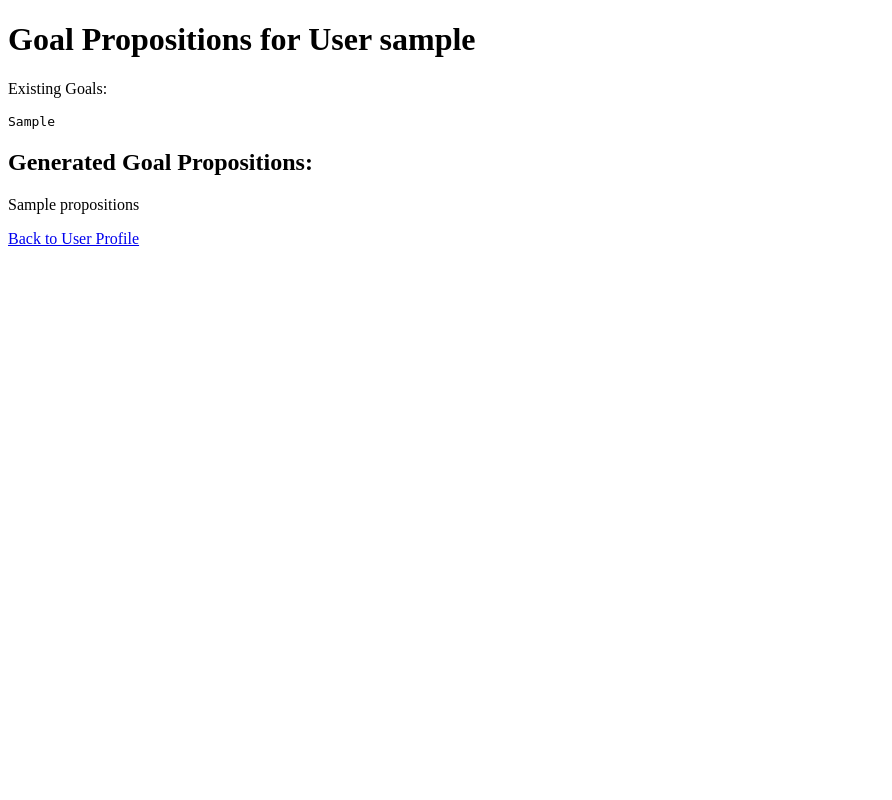
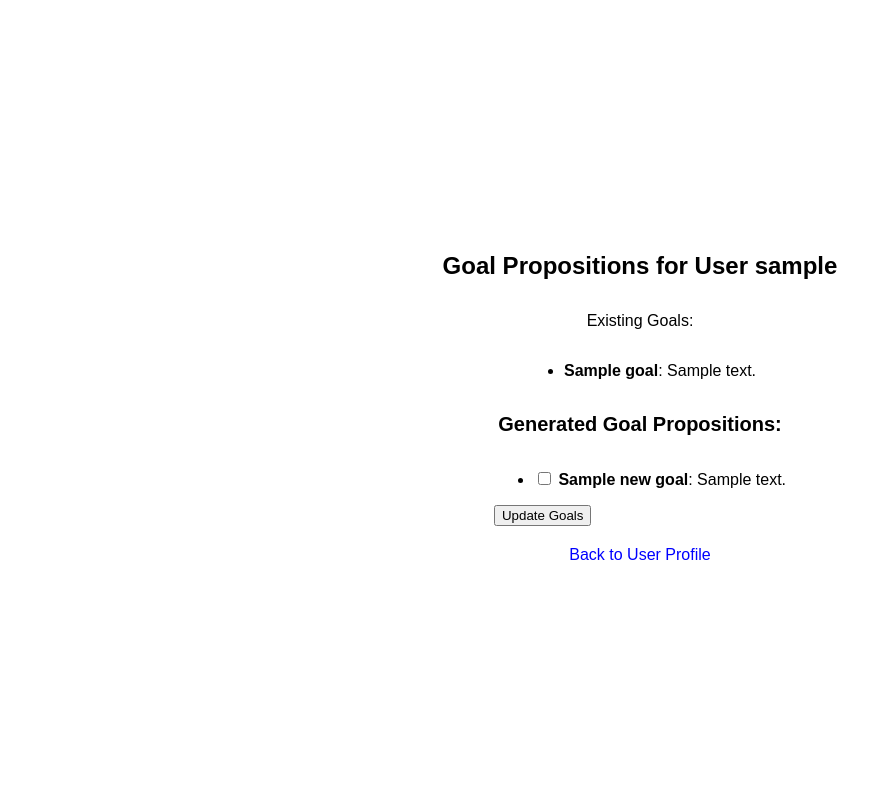
Before and after one commit to AndrewCheUA/TaskTuner_AI, a Flask app: template templates/goal_propositions.html in a window 1280 px wide. Shown: the whole page, without its empty margins (0-892 px from the left). Run offline with Flask 3, Linux system fonts and the light colour scheme; the template is opened without the code that fills it: most values are stand-ins (such as "Sample title", 1, 10 or a date in 2020); parts of the project's set-up code (start-up, migrations or seed data) failed here and were passed over.

Commit message:
Goal Propositions update to DB

```diff
--- a/ai_app.py
+++ b/ai_app.py
@@ -105,10 +105,36 @@ def goal_propositions(user_id):
     # Generate goal propositions
     propositions = goals_proposition(existing_goals, user.name, user.preferred_hours, user.hold_back,
                                      user.start_preference)
+
+    goal_sections = propositions.split("Goal id: ")[1:]
+
+    new_goals = []
+    # Process each goal section
+    for goal_section in goal_sections:
+        goal_info = goal_section.split("; ")
+        goal = {"goal_id": int(goal_info[0]), "goal_title": goal_info[1].split(": ")[1],
+                "goal_description": goal_info[2].split(": ")[1]}
+        new_goals.append(goal)
+
     # print(propositions)
     return render_template('goal_propositions.html', user_id=user_id, user_name=user.name,
-                           existing_goals=existing_goals,
-                           propositions=propositions)
+                           db_existing_goals=db_existing_goals,
+                           new_goals=new_goals)
+
+@app.route('/update_goals/<int:user_id>', methods=['POST'])
+def update_goals(user_id):
+    selected_goal_ids = request.form.getlist('selected_goals')
+    selected_goal_titeles = request.form.getlist('goal_titles')
+    selected_goal_descriptions = request.form.getlist('goal_descriptions')
+
+    for goal_id, title, description in zip(selected_goal_ids, selected_goal_titeles, selected_goal_descriptions):
+        goal_to_update = session.query(Goal).filter_by(id=goal_id).first()
+        goal_to_update.title = title
+        goal_to_update.description = description
+        session.commit()
+        print("GOAL UPDATED         !!!!!!!!!!!!!!!!!!!!!")
+
+    return redirect(url_for('user_profile', user_id=user_id))
 
 
 if __name__ == '__main__':
--- a/templates/goal_propositions.html
+++ b/templates/goal_propositions.html
@@ -2,15 +2,71 @@
 <html>
 <head>
     <title>Goal Propositions</title>
+    <style>
+        body {
+            display: flex;
+            flex-direction: column;
+            align-items: center;
+            justify-content: center;
+            min-height: 100vh;
+            margin: 0;
+            font-family: Arial, sans-serif;
+        }
+
+        h1, h2, p, pre, a {
+            max-width: 80%;
+        }
+
+        h1 {
+            font-size: 24px;
+            text-align: center;
+        }
+
+        h2 {
+            font-size: 20px;
+            text-align: center;
+        }
+
+        p, pre {
+            font-size: 16px;
+            text-align: center;
+        }
+
+        a {
+            display: block;
+            margin-top: 20px;
+            text-align: center;
+            text-decoration: none;
+            color: blue;
+        }
+    </style>
 </head>
 <body>
     <h1>Goal Propositions for User {{ user_name }}</h1>
 
     <p>Existing Goals:</p>
-    <pre>{{ existing_goals }}</pre>
+    <ul>
+        {% for goal in db_existing_goals %}
+            <li>
+                <strong>{{ goal.title }}</strong>: {{ goal.description }}
+            </li>
+        {% endfor %}
+    </ul>
 
     <h2>Generated Goal Propositions:</h2>
-    <p>{{ propositions }}</p>
+    <form action="{{ url_for('update_goals', user_id=user_id) }}" method="POST">
+        <ul>
+            {% for new_goal in new_goals %}
+                <li>
+                    <input type="checkbox" name="selected_goals" value="{{ new_goal['goal_id'] }}">
+                    <input type="hidden" name="goal_titles" value="{{ new_goal['goal_title'] }}">
+                    <input type="hidden" name="goal_descriptions" value="{{ new_goal['goal_description'] }}">
+                    <strong>{{ new_goal['goal_title'] }}</strong>: {{ new_goal['goal_description'] }}
+                </li>
+            {% endfor %}
+        </ul>
+        <button type="submit">Update Goals</button>
+    </form>
 
     <a href="{{ url_for('user_profile', user_id=user_id) }}">Back to User Profile</a>
 </body>
```
Also changed, not shown: test.py (+26 -5 lines).
